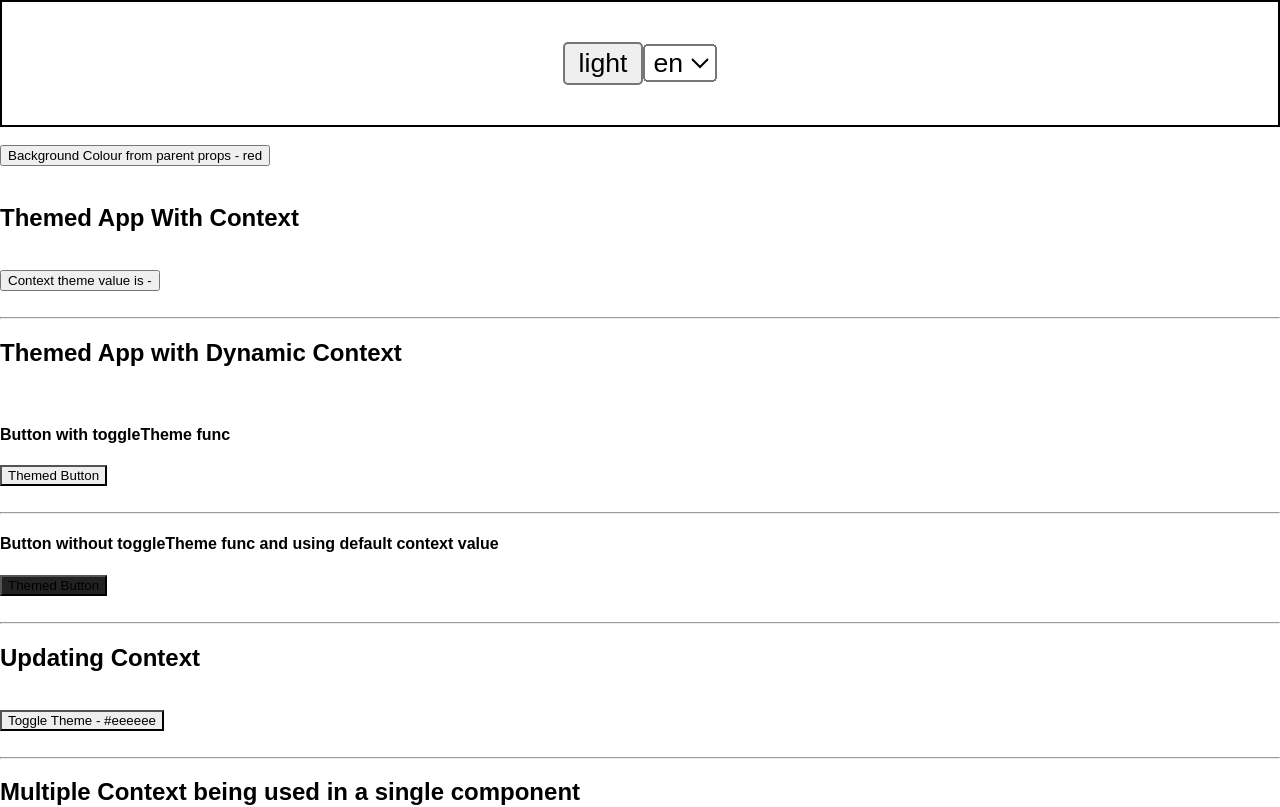
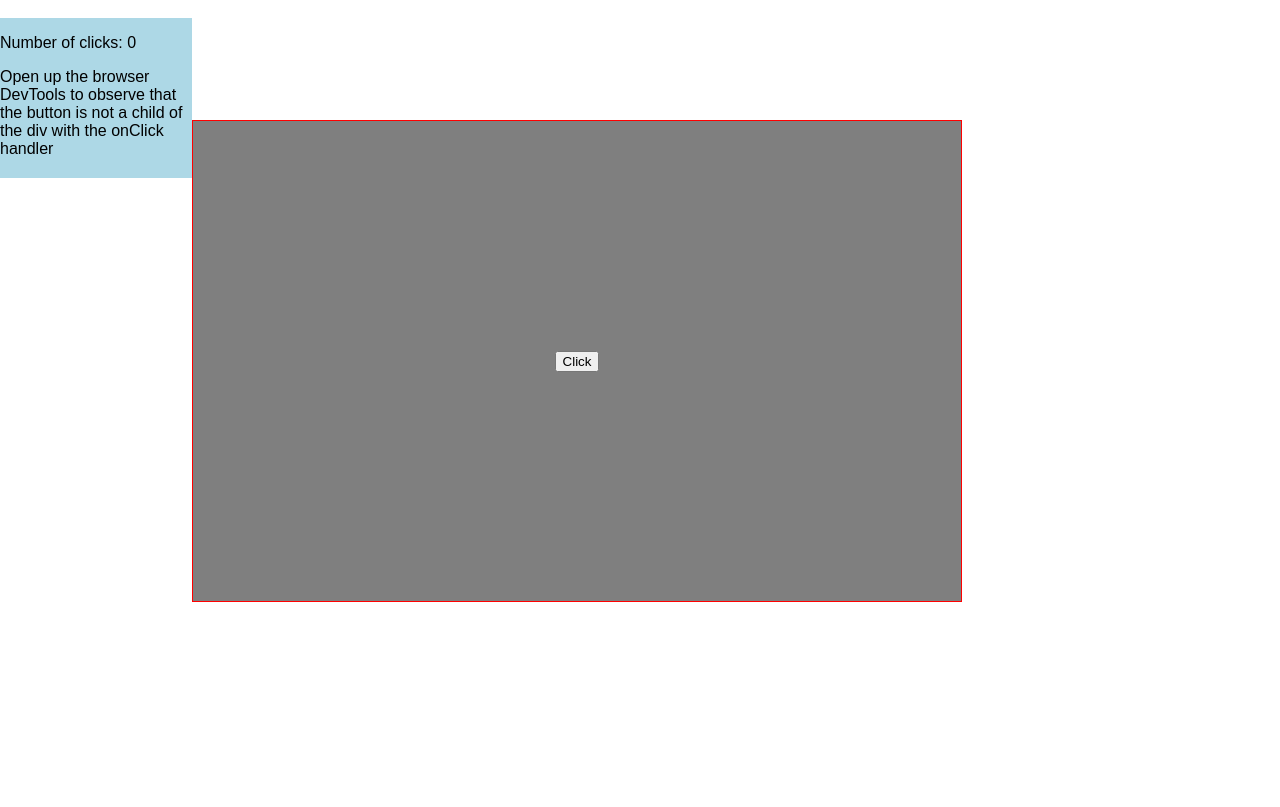
Before and after one commit to honestyman/Searchable-Product-Filter, a React (Create React App) app: page / in a window 1280 px wide. Shown: the top 807 px of the page. Built offline with nearby package versions, Linux system fonts and the light colour scheme.

Commit message:
Portals - Modal created using Portals with click event handler - working

```diff
--- a/public/index.html
+++ b/public/index.html
@@ -26,6 +26,9 @@
       You need to enable JavaScript to run this app.
     </noscript>
     <div id="root"></div>
+    <br>
+    <div id="app-root"></div>
+    <div id="modal-root"></div>
     <!--
       This HTML file is a template.
       If you open it directly in the browser, you will see an empty page.
--- a/src/index.js
+++ b/src/index.js
@@ -21,6 +21,7 @@ import ThemedAppWDContext from './context/dynamic-context-ex/ThemedAppWDynamicCo
 import UpdatingContextApp from './context/updating-context-ex/UpdatingContextApp';
 import MultipleContextParentApp from './context/multiple-contexts/MultipleContextParentApp';
 import ContextWHOCApp from './context/context-with-hoc/ContextWHOCApp';
+import ParentComponent from './portals/ParentComponent';
 
 const PRODUCTS = [
     {category: 'Sporting Goods', price: '$49.99', stocked: true, name: 'Football'},
@@ -32,39 +33,8 @@ const PRODUCTS = [
 ];
 
 ReactDOM.render(
-    <React.Fragment>
-        <AppSuperCompose />
-        <br/>
-        <ThemeAppWithoutContext />
-        <br/>
-        <h2>Themed App With Context</h2>
-        <br/>
-        <ThemedAppWithContext />
-        <br/>
-        <hr/>
-        <h2>Themed App with Dynamic Context</h2>
-        <br/>
-        <ThemedAppWDContext />
-        <br/>
-        <hr/>
-        <h2>Updating Context</h2>
-        <br/>
-        <UpdatingContextApp />
-        <br/>
-        <hr/>
-        <h2>Multiple Context being used in a single component</h2>
-        <br/>
-        <MultipleContextParentApp />
-        <br/>
-        <hr/>
-        <h2>Context used with HOC</h2>
-        <br/>
-        <ContextWHOCApp />
-        <br/>
-        <hr/>
-
-    </React.Fragment>,
-    document.getElementById('root')
+    <ParentComponent />,
+    document.getElementById('app-root')
 );
 
 registerServiceWorker();
@@ -157,3 +127,41 @@ ReactDOM.render(
     document.getElementById('root')
 );
 */
+
+/* Context Example - multiple
+ReactDOM.render(
+    <React.Fragment>
+        <AppSuperCompose />
+        <br/>
+        <ThemeAppWithoutContext />
+        <br/>
+        <h2>Themed App With Context</h2>
+        <br/>
+        <ThemedAppWithContext />
+        <br/>
+        <hr/>
+        <h2>Themed App with Dynamic Context</h2>
+        <br/>
+        <ThemedAppWDContext />
+        <br/>
+        <hr/>
+        <h2>Updating Context</h2>
+        <br/>
+        <UpdatingContextApp />
+        <br/>
+        <hr/>
+        <h2>Multiple Context being used in a single component</h2>
+        <br/>
+        <MultipleContextParentApp />
+        <br/>
+        <hr/>
+        <h2>Context used with HOC</h2>
+        <br/>
+        <ContextWHOCApp />
+        <br/>
+        <hr/>
+
+    </React.Fragment>,
+    document.getElementById('root')
+);
+*/
--- /dev/null
+++ b/src/portals/ModalComponent.js
@@ -0,0 +1,28 @@
+import React from 'react';
+import ReactDOM from 'react-dom';
+
+const modalRoot = document.getElementById('modal-root');
+
+class ModalComponent extends React.Component {
+    constructor(props) {
+        super(props);
+        this.el = document.createElement('div');
+    }
+
+    componentDidMount() {
+        modalRoot.appendChild(this.el);
+    }
+
+    componentWillUnmount() {
+        modalRoot.removeChild(this.el);
+    }
+
+    render() {
+        return ReactDOM.createPortal(
+            this.props.children,
+            this.el
+        );
+    }
+}
+
+export default ModalComponent;
--- /dev/null
+++ b/src/portals/ParentComponent.css
@@ -0,0 +1,24 @@
+#app-root {
+    height: 10em;
+    width: 12em;
+    background: lightblue;
+    overflow: hidden;
+  }
+
+  #modal-root {
+    position: relative;
+    z-index: 999;
+  }
+
+  .modal {
+    background-color: rgba(0,0,0,0.5);
+    position: fixed;
+    height: 60%;
+    width: 60%;
+    top: 15%;
+    left: 15%;
+    display: flex;
+    align-items: center;
+    justify-content: center;
+    border: 1px solid red;
+  }
--- /dev/null
+++ b/src/portals/ParentComponent.js
@@ -0,0 +1,57 @@
+import React from 'react';
+import ModalComponent from './ModalComponent';
+import './ParentComponent.css';
+
+const appRoot = document.getElementById('app-root');
+
+class ParentComponent extends React.Component {
+    constructor(props) {
+        super(props);
+        this.state = {
+            clicks: 0
+        };
+        this.handleClick = this.handleClick.bind(this);
+    }
+
+    handleClick() {
+        /**
+         * This will fire when the button in child is clicked
+         * updating the ParentComponent's state, even though
+         * button is not direct descendant in DOM
+         */
+        this.setState( (prevState) => ({
+            clicks: prevState.clicks + 1
+        }));
+    }
+
+    render() {
+        return (
+            <div onClick={this.handleClick}>
+                <p>Number of clicks: {this.state.clicks}</p>
+                <p>
+                    Open up the browser DevTools
+                    to observe that the button
+                    is not a child of the div
+                    with the onClick handler
+                </p>
+                <ModalComponent>
+                    <Child/>
+                </ModalComponent>
+            </div>
+        );
+    }
+}
+
+function Child() {
+    /**
+     * The click event on this button will bubble up to the parent
+     * because there is not 'onClick' attribute defined
+     */
+    return (
+        <div className="modal">
+            <button>Click</button>
+        </div>
+    );
+};
+
+export default ParentComponent;
```
